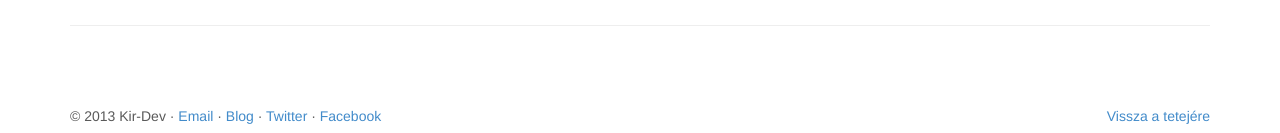
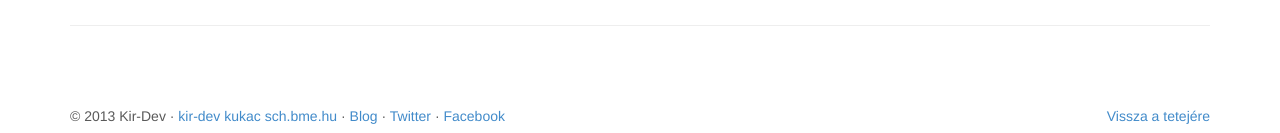
Before and after one commit to kir-dev/code-retreat, a Jekyll site: the page built from index.html, in a window 1280 px wide. Shown: the part 1285-1418 px from the top of the page. Built offline with Jekyll 4.4.1, drawn with Linux system fonts in a browser that asks for light colours; Markdown is read by kramdown in place of the engine named in the settings.

Commit message:
Remove the mail link, we don't like to feed spam robots

```diff
--- a/_layouts/default.html
+++ b/_layouts/default.html
@@ -51,7 +51,7 @@
             <p>
                 &copy; 2013 Kir-Dev
                 &middot;
-                <a href="mailto:kir-dev@sch.bme.hu">Email</a>
+                <a href="">kir-dev kukac sch.bme.hu</a>
                 &middot;
                 <a href="https://kir-dev.sch.bme.hu/">Blog</a>
                 &middot;
```
